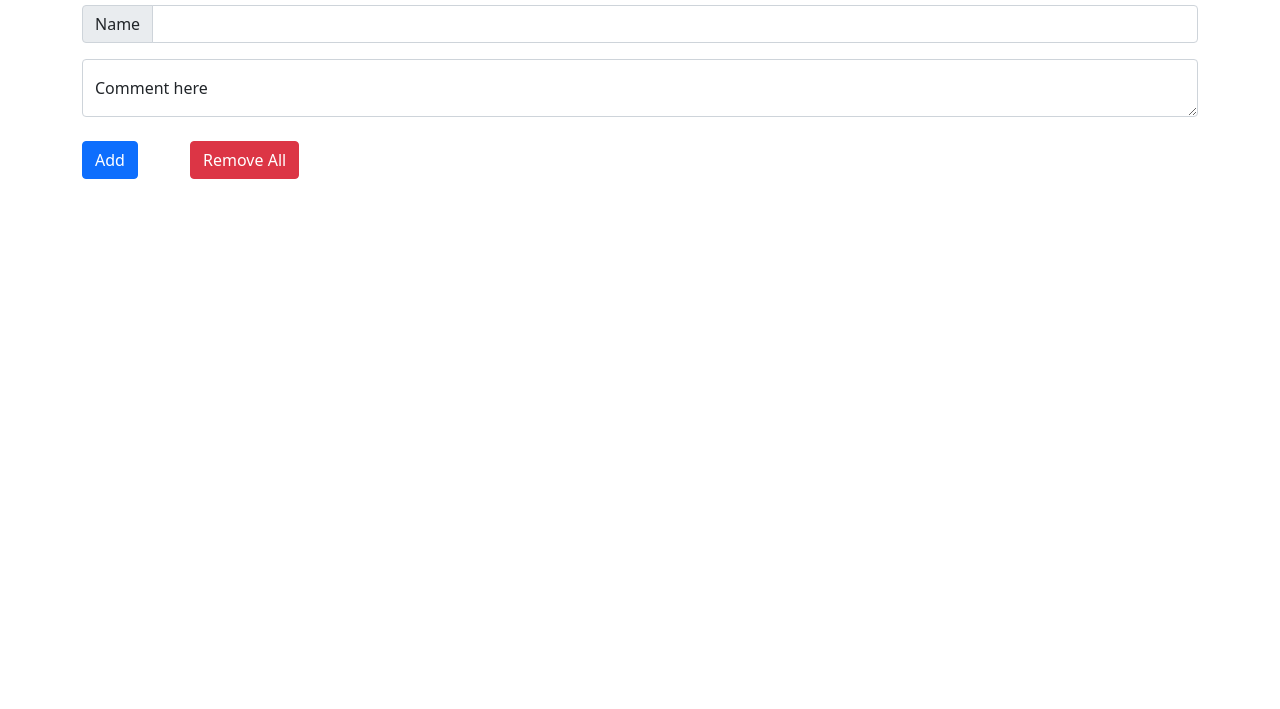
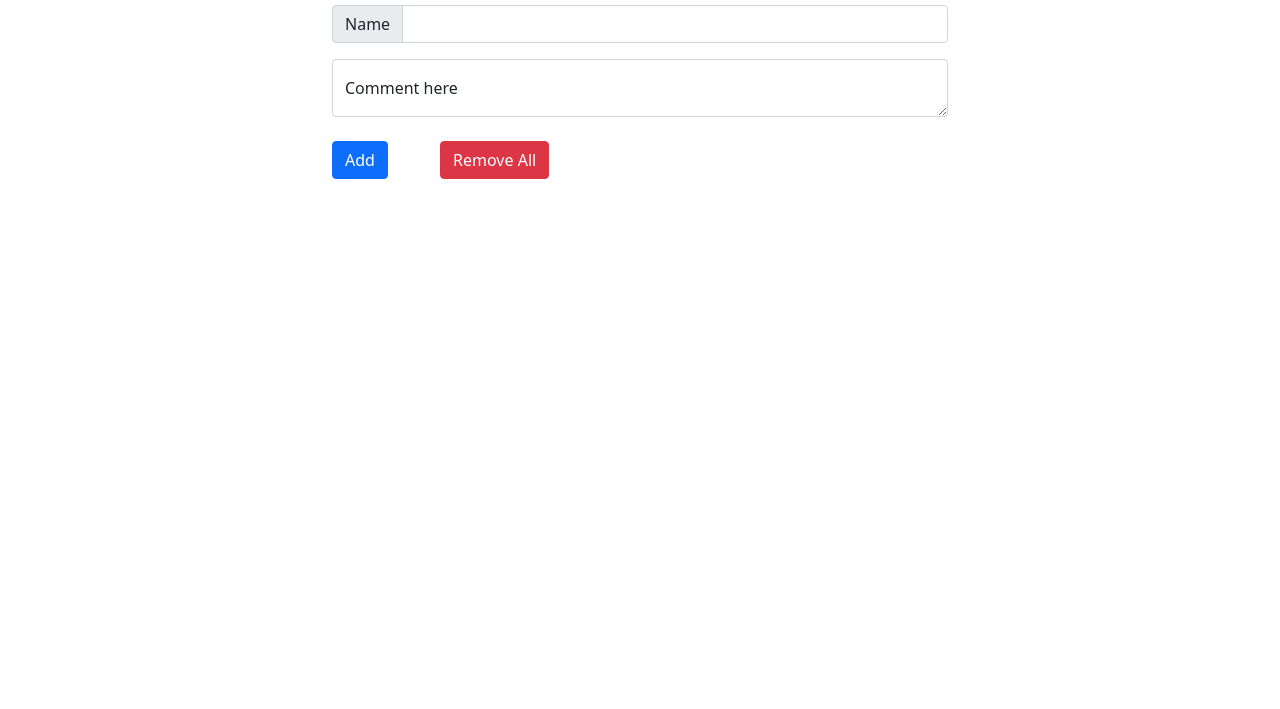
Before and after one commit to romulomelendez/starting_with_vue, a website: page index.html in a window 1280 px wide. Shown: the part 91-800 px from the top of the page. Drawn offline with nearby package versions, Linux system fonts and the light colour scheme.

Commit message:
Function "not allow adding empty comment" implemented

```diff
--- a/index.html
+++ b/index.html
@@ -23,7 +23,7 @@
 
     <div id="root">
 
-        <div class="container w-55">
+        <div class="container w-50">
 
             <h1 class="mt-4 mb-4">COMMENT  ANYTHING</h1>
 
@@ -89,6 +89,8 @@
 
                 addComment() {
 
+                    if( this.name.trim() == '' || this.message.trim() == "" ) {
+
                         this.comments.push({
 
                             name: this.name,
@@ -98,6 +100,8 @@
 
                             this.name = ''
                             this.message = ''
+
+                    }
 
                 },
 
```
Lines whose indentation alone changed are shown as unchanged.
